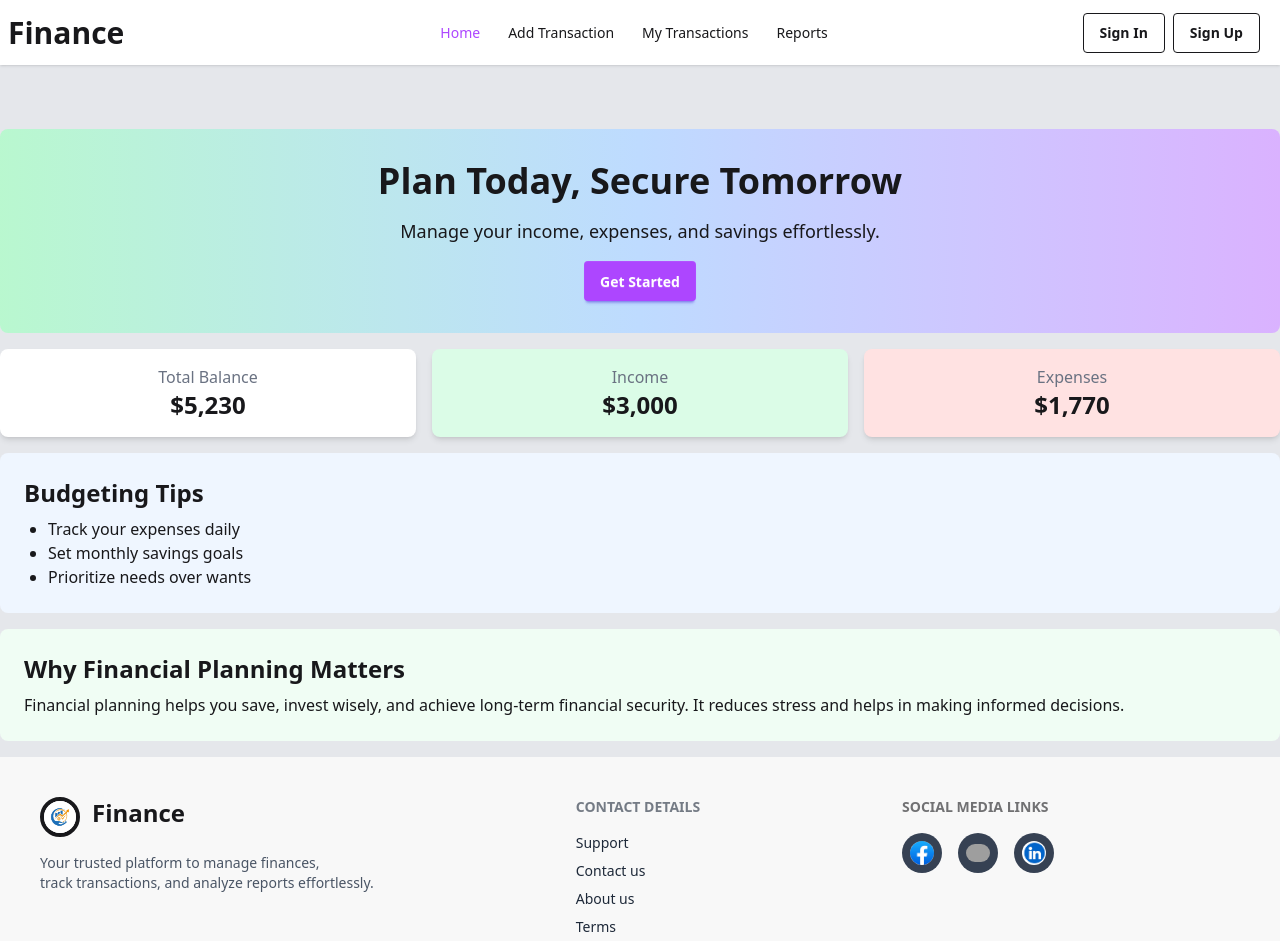
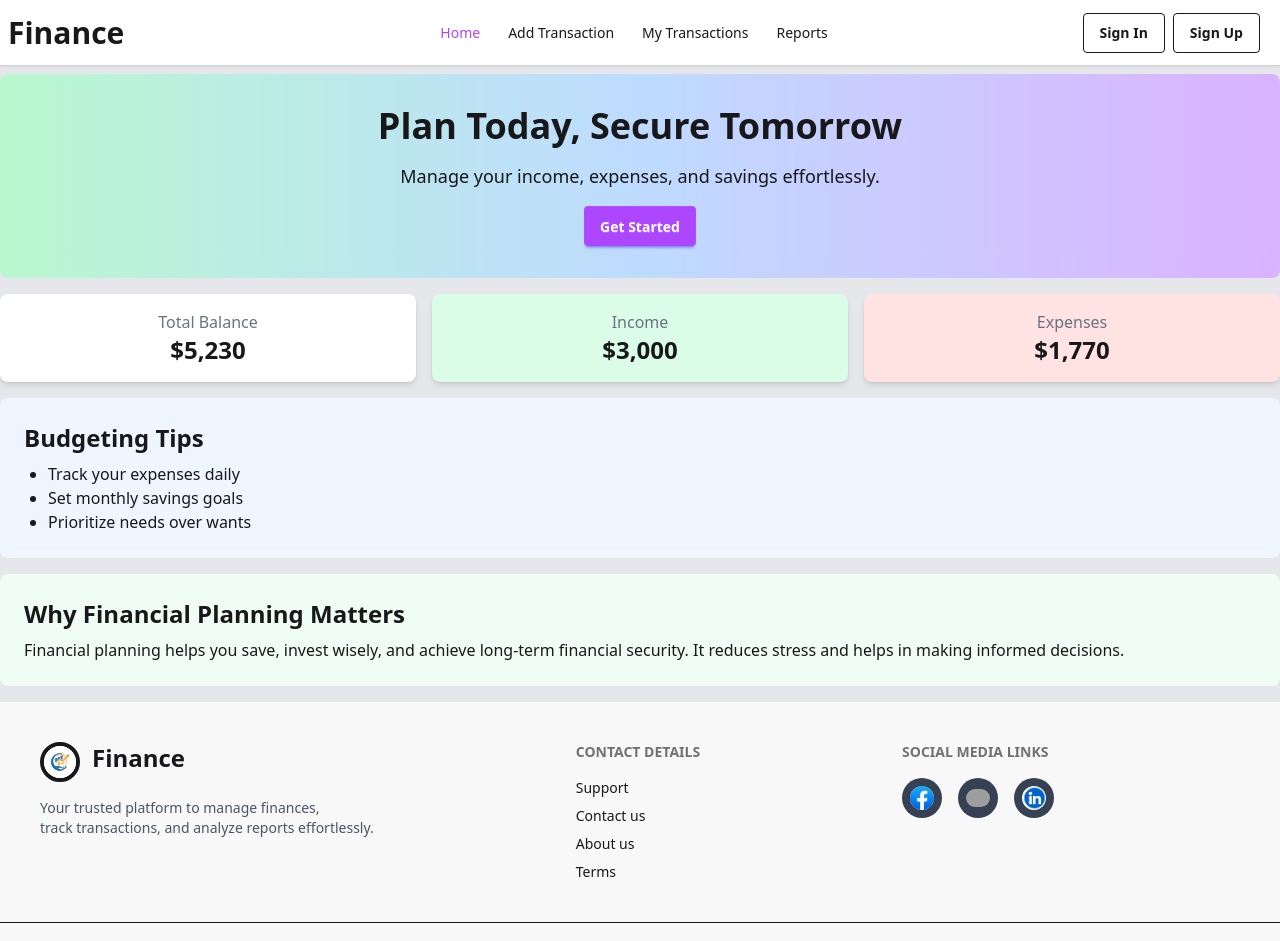
Before and after one commit to ruhulamindev/b12-a10-client-finease, a React (Vite) app: page / in a window 1280 px wide. Shown: the top 941 px of the page. Built offline with nearby package versions, Linux system fonts and the light colour scheme; no server answers; grey boxes are pictures that could not be loaded.

Commit message:
framer-motion add

```diff
--- a/package.json
+++ b/package.json
@@ -13,6 +13,7 @@
     "@react-spring/web": "^10.0.3",
     "@tailwindcss/vite": "^4.1.17",
     "firebase": "^12.6.0",
+    "framer-motion": "^12.23.24",
     "phosphor-react": "^1.4.1",
     "react": "^19.2.0",
     "react-awesome-reveal": "^4.3.1",
--- a/src/components/Footer.jsx
+++ b/src/components/Footer.jsx
@@ -1,13 +1,26 @@
 import React from "react";
 import MyContainer from "./MyContainer";
+// eslint-disable-next-line no-unused-vars
+import { motion } from "framer-motion";
 
 const Footer = () => {
+  const cardVariants = {
+    hidden: { opacity: 0, y: 20 },
+    visible: { opacity: 1, y: 0 },
+  };
+
   return (
     <div className="bg-base-200">
       <MyContainer>
         <footer className="footer sm:footer-horizontal text-base-content p-10">
           {/* Logo and Website Name */}
-          <div>
+          <motion.div
+            variants={cardVariants}
+            initial="hidden"
+            whileInView="visible"
+            viewport={{ once: false }}
+            transition={{ duration: 0.5 }}
+          >
             <div className="flex items-start space-y-2 gap-3">
               <img
                 src="/download.png"
@@ -21,17 +34,29 @@ const Footer = () => {
               <br />
               track transactions, and analyze reports effortlessly.
             </p>
-          </div>
+          </motion.div>
           {/* footer link */}
-          <nav className="text-gray-800">
+          <motion.div
+            variants={cardVariants}
+            initial="hidden"
+            whileInView="visible"
+            viewport={{ once: false }}
+            transition={{ duration: 0.5, delay: 0.2 }}
+          >
             <h6 className="footer-title font-bold">Contact details</h6>
             <a className="link link-hover">Support</a>
             <a className="link link-hover">Contact us</a>
             <a className="link link-hover">About us</a>
             <a className="link link-hover">Terms</a>
-          </nav>
+          </motion.div>
           {/* Social Media Links */}
-          <nav>
+          <motion.div
+            variants={cardVariants}
+            initial="hidden"
+            whileInView="visible"
+            viewport={{ once: false }}
+            transition={{ duration: 0.5, delay: 0.4 }}
+          >
             <h6 className="footer-title mb-2 font-bold">Social Media Links</h6>
             <div className="flex gap-4">
               <a
@@ -71,7 +96,7 @@ const Footer = () => {
                 />
               </a>
             </div>
-          </nav>
+          </motion.div>
         </footer>
         {/* Copyright */}
         <footer className="footer text-base-content border-base-600 border-t px-10 py-4">
--- a/src/components/Navbar.jsx
+++ b/src/components/Navbar.jsx
@@ -2,8 +2,14 @@ import React from "react";
 import MyContainer from "./MyContainer";
 import { useNavigate, NavLink } from "react-router";
 import { useAuth } from "../contexts/useAuth";
+// eslint-disable-next-line no-unused-vars
+import { motion } from "framer-motion";
 
 const Navbar = () => {
+  const cardVariants = {
+    hidden: { opacity: 0, y: 20 },
+    visible: { opacity: 1, y: 0 },
+  };
   const { user, logout } = useAuth();
   const navigate = useNavigate();
 
@@ -13,7 +19,7 @@ const Navbar = () => {
   };
 
   return (
-    <div className="bg-base-100 shadow-sm">
+    <div className="mb-[-55px] bg-base-100 shadow-sm">
       <MyContainer>
         <div className="navbar">
           <div className="navbar-start">
@@ -134,6 +140,13 @@ const Navbar = () => {
             </NavLink>
           </div>
           <div className="navbar-center gap-50 hidden lg:flex">
+            <motion.div
+              variants={cardVariants}
+              initial="hidden"
+              whileInView="visible"
+              viewport={{ once: false }}
+              transition={{ duration: 0.5 }}
+            >
               <ul className="menu menu-horizontal px-1 gap-1">
                 <li>
                   <NavLink
@@ -176,11 +189,22 @@ const Navbar = () => {
                   </NavLink>
                 </li>
               </ul>
+            </motion.div>
           </div>
           <div className="navbar-end mr-3 space-x-2">
             {user ? (
               <div className="dropdown dropdown-end">
-                <label tabIndex={0} className="btn btn-ghost btn-circle avatar">
+                <motion.div
+                  variants={cardVariants}
+                  initial="hidden"
+                  whileInView="visible"
+                  viewport={{ once: false }}
+                  transition={{ duration: 0.5 }}
+                >
+                  <label
+                    tabIndex={0}
+                    className="btn btn-ghost btn-circle avatar"
+                  >
                     <div className="w-10 rounded-full border-green-500 rounded-full border-2">
                       <img
                         src={user.photoURL || "default-profile.png"}
@@ -224,6 +248,7 @@ const Navbar = () => {
                       </button>
                     </li>
                   </ul>
+                </motion.div>
               </div>
             ) : (
               <>
--- a/src/components/Overview.jsx
+++ b/src/components/Overview.jsx
@@ -1,21 +1,51 @@
 import React from "react";
+// eslint-disable-next-line no-unused-vars
+import { motion } from "framer-motion";
 
 const Overview = () => {
+  const cardVariants = {
+    hidden: { opacity: 0, y: 20 },
+    visible: { opacity: 1, y: 0 },
+  };
+
   return (
     <div>
       <section className="grid grid-cols-1 md:grid-cols-3 mb-4 gap-4 my-2">
-        <div className="p-4 bg-white rounded-lg shadow-md text-center">
+        <motion.div
+          className="p-4 bg-white rounded-lg shadow-md text-center"
+          variants={cardVariants}
+          initial="hidden"
+          whileInView="visible"
+          viewport={{ once: false }}
+          transition={{ duration: 0.5 }}
+        >
           <h3 className="text-gray-500">Total Balance</h3>
           <p className="text-2xl font-bold">$5,230</p>
-        </div>
-        <div className="p-4 bg-green-100 rounded-lg shadow-md text-center">
+        </motion.div>
+
+        <motion.div
+          className="p-4 bg-green-100 rounded-lg shadow-md text-center"
+          variants={cardVariants}
+          initial="hidden"
+          whileInView="visible"
+          viewport={{ once: false }}
+          transition={{ duration: 0.5, delay: 0.2 }}
+        >
           <h3 className="text-gray-500">Income</h3>
           <p className="text-2xl font-bold">$3,000</p>
-        </div>
-        <div className="p-4 bg-red-100 rounded-lg shadow-md text-center">
+        </motion.div>
+
+        <motion.div
+          className="p-4 bg-red-100 rounded-lg shadow-md text-center"
+          variants={cardVariants}
+          initial="hidden"
+          whileInView="visible"
+          viewport={{ once: false }}
+          transition={{ duration: 0.5, delay: 0.4 }}
+        >
           <h3 className="text-gray-500">Expenses</h3>
           <p className="text-2xl font-bold">$1,770</p>
-        </div>
+        </motion.div>
       </section>
     </div>
   );
```
Also changed, not shown: 1 other file (tests, documents, lock files or other folders). Lines whose indentation alone changed are shown as unchanged.
